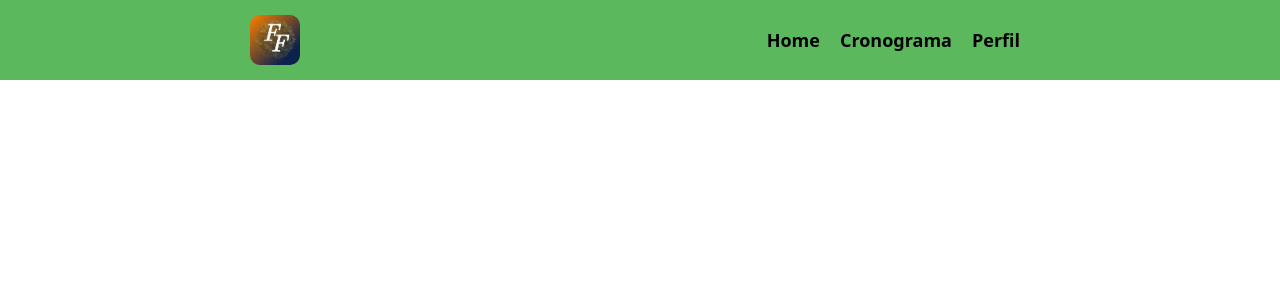
After one commit to PauloMAPrado/trabalhofinalPWII, a PHP site: page /views/perfil.html in a window 1280 px wide. The commit adds this page. Shown: the top 300 px of the page. Run offline with PHP 8.4, Linux system fonts and the light colour scheme.

Commit message:
Atualizações

```diff
--- a/fitfood/public/style/style.css
+++ b/fitfood/public/style/style.css
@@ -58,16 +58,16 @@ input[type="password"] {
     border: none;
     padding: 10px;
     font-size: 16px;
-    color: #fff;
+    color: #ffffff;
     border-radius: 5px;
     cursor: pointer;
     margin: 15px 0;
 }
 
 .btn:hover {
-    background: #4cae4c;
+    background-color: #428642;
     transition: background 0.3s ease;
-    color: rgb(224, 224, 224) !important;
+    color: rgb(255, 255, 255) !important;
 }
 
 a {
@@ -78,9 +78,10 @@ a {
 }
 
 a:hover {
-    color: #45a045;
+    color: rgb(74, 170, 74) !important;
     transition: 0.5s ease;
     scale: 1.03;
+    border-radius: 12px !important;
 }
 
 /* Cadastro */
--- a/fitfood/views/home.html
+++ b/fitfood/views/home.html
@@ -17,9 +17,9 @@
             <img src="../public/img/logo.jpg" alt="Logo FitFood">
         </div>
         <nav class="navbar">
-            <a href="">Home</a>
-            <a href="">Receitas</a>
-            <a href="">Sobre</a>
+            <a href="../views/home.html">Home</a>
+            <a href="../views/cronograma.html">Cronograma</a>
+            <a href="../views/perfil.html">Perfil</a>
         </nav>
     </header>
 
--- a/fitfood/views/home.php
+++ b/fitfood/views/home.php
@@ -27,8 +27,8 @@ $result = $conn->query($sql);
         </div>
         <nav class="navbar">
             <a href="">Home</a>
-            <a href="">Receitas</a>
-            <a href="">Sobre</a>
+            <a href="">Cronograma</a>
+            <a href="">Perfil</a>
         </nav>
     </header>
 
--- /dev/null
+++ b/fitfood/views/perfil.html
@@ -0,0 +1,30 @@
+<!DOCTYPE html>
+<html lang="en">
+<head>
+    <meta charset="UTF-8">
+    <meta name="viewport" content="width=device-width, initial-scale=1.0">
+    <link rel="stylesheet" href="../public/style/style.css">
+    <link rel="shortcut icon" href="../public/img/logo.jpg" type="image/x-icon">
+    <link rel="stylesheet" href="../bootstrap-5.3.5-dist/css/bootstrap.min.css">
+    <link rel="preconnect" href="https://fonts.googleapis.com">
+    <link rel="preconnect" href="https://fonts.gstatic.com" crossorigin>
+    <link href="https://fonts.googleapis.com/css2?family=Dancing+Script:wght@400..700&display=swap" rel="stylesheet">
+    <title>FitFood | Perfil</title>
+</head>
+<body>
+
+    <header class="header">
+        <div class="logo">
+            <img src="../public/img/logo.jpg" alt="Logo FitFood">
+        </div>
+        <nav class="navbar">
+            <a href="../views/home.html">Home</a>
+            <a href="../views/cronograma.html">Cronograma</a>
+            <a href="../views/perfil.html">Perfil</a>
+        </nav>
+    </header>
+
+
+
+</body>
+</html>
```
Also changed, not shown: fitfood/controller/conexao.php (+8 -1 lines), fitfood/views/cronograma.html (added, +30 -0 lines), fitfood/public/img/user.png (added).
